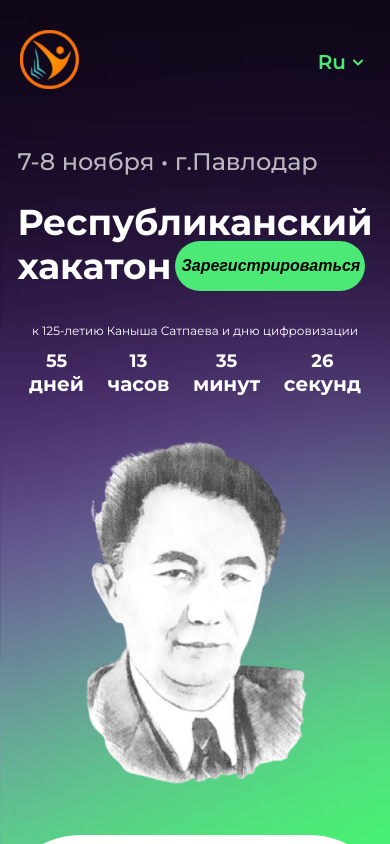
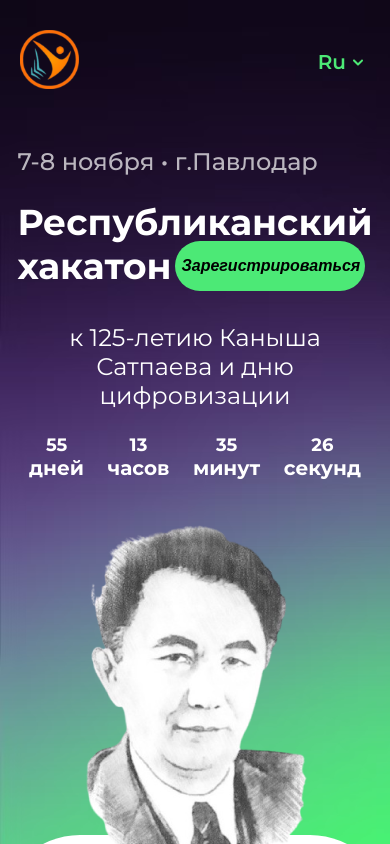
Before and after one commit to TimurK07/college-hackaton, a React (Vite) app: page / in a window 390 px wide. Shown: the top 844 px of the page. Built offline with nearby package versions, Linux system fonts and the light colour scheme.

Commit message:
fix bag css

```diff
--- a/src/components/Header/Header.css
+++ b/src/components/Header/Header.css
@@ -130,7 +130,6 @@
   .hedaer__time {
     padding-bottom: 10px;
   }
-
 }
 
 @media (max-width: 525px) {
@@ -166,11 +165,11 @@
 
 @media (max-width: 525px) {
   .header__two__title p {
-    font-size: 12px;
+    font-size: 24px;
   }
 }
 
-@media (max-width: 375px) {
+@media (max-width: 376px) {
   .header__title {
     font-size: 30px;
   }
@@ -194,11 +193,15 @@
   .header__day {
     font-size: 18px;
   }
+
+  .header__two__title p {
+    font-size: 21px;
+  }
 }
 
 @media (max-width: 320px) {
   .header__two__title p {
-    font-size: 10px;
+    font-size: 18px;
   }
 
   .header__day {
```
